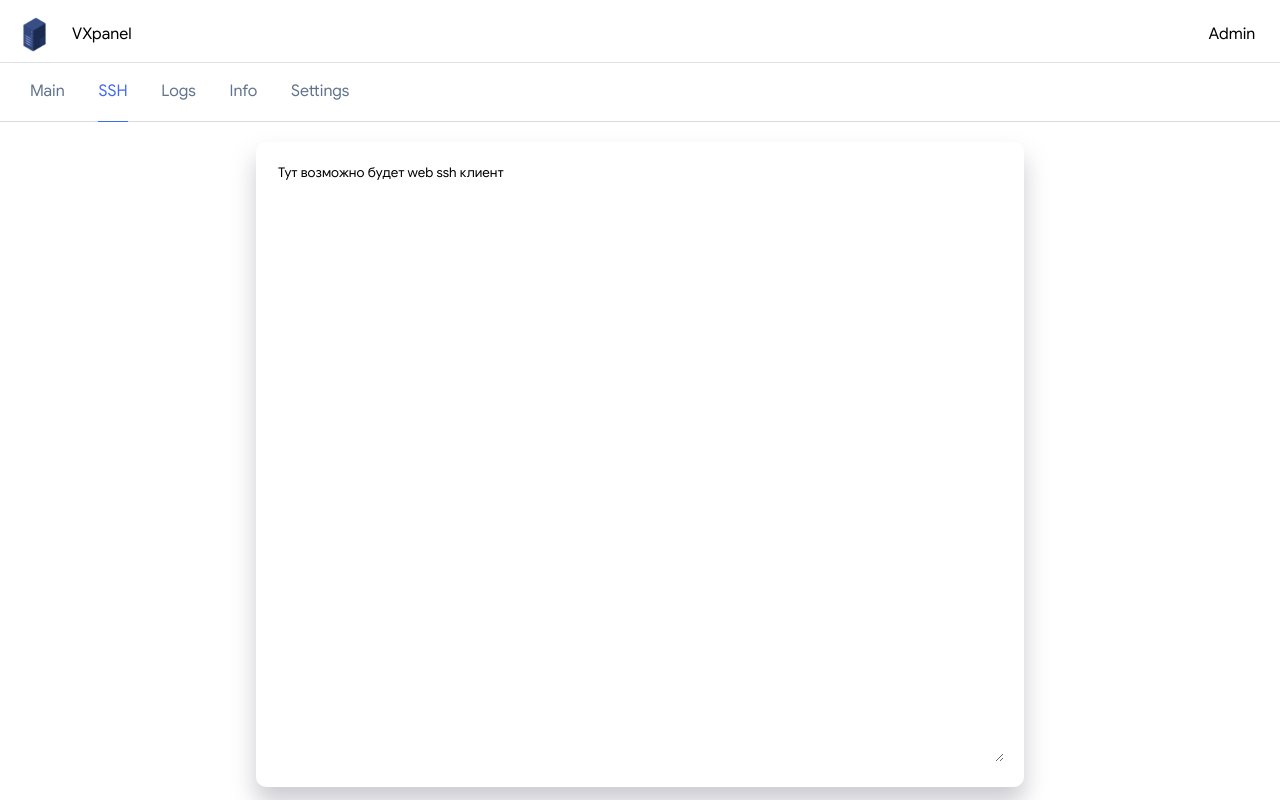
After one commit to vsecoder-old-account/vxpanel, a FastAPI app: template templates/ssh.html in a window 1280 px wide. The commit adds this page. Run offline with FastAPI, Linux system fonts and the light colour scheme; the template is opened without the code that fills it, so the values that code supplies are empty.

Commit message:
Add files via upload

```diff
--- a/app.py
+++ b/app.py
@@ -2,6 +2,7 @@
 import uvicorn
 from fastapi import FastAPI
 from fastapi import Request
+#from fastapi import WebSocket
 from fastapi.staticfiles import StaticFiles
 from starlette.templating import Jinja2Templates
 from starlette.responses import Response
@@ -107,11 +108,11 @@ def home_page(request: Request):
     return templates.TemplateResponse('login.html', {'request': request})
 
 @app.get('/page')
-def panel_page(request: Request):
+def panel_page1(request: Request):
     return templates.TemplateResponse('index.html', {'request': request, 'data': stat()})
 
 @app.get('/info')
-def panel_page(request: Request):
+def panel_page2(request: Request):
     return templates.TemplateResponse('info.html', {'request': request, 'data': stat()})
 
 @app.get('/logs')
@@ -119,19 +120,19 @@ def logs_page(request: Request):
     return templates.TemplateResponse('logs.html', {'request': request, 'data': test()})
 
 @app.get('/settings')
-def panel_page(request: Request):
-    return 'In dev'
+def panel_page3(request: Request):
+    return templates.TemplateResponse('settings.html', {'request': request, 'data': test()})
 
 @app.get('/ssh')
-def panel_page(request: Request):
-    return 'In dev'
+def panel_page4(request: Request):
+    return templates.TemplateResponse('ssh.html', {'request': request, 'data': test()})
 
 @app.get('/api')
-def panel_page(request: Request):
+def panel_page5(request: Request):
     return stat()
 
 @app.get('/test')
-def panel_page(request: Request):
+def panel_page6(request: Request):
     return test()
 
 # Start server
--- a/templates/info.html
+++ b/templates/info.html
@@ -27,7 +27,7 @@
             var data = google.visualization.arrayToDataTable([
             ['Name', '%'],
             ['used', {{ data.memory.used }}],
-            ['free', {{ data.memory.free }}]
+            ['avaliable', {{ data.memory.avaliable }}]
             ]);
         var options = {
             title: 'Memory',
--- /dev/null
+++ b/templates/ssh.html
@@ -0,0 +1,21 @@
+{% extends "base.html" %}
+
+{% block content %}
+    <header>
+        <div class="left"><img src="../static/menu.png"> VXpanel </div>
+        <div class="right">Admin</div>
+    </header>
+    <div class="menu">
+        <div><a href="/page">Main</a></div>
+        <div class="checked"><a href="/ssh">SSH</a></div>
+        <div><a href="/logs">Logs</a></div>
+        <div><a href="/info">Info</a></div>
+        <div><a href="/settings">Settings</a></div>
+    </div>
+    <div class="main">
+        <div class="d">
+            <div class="mobile">Телефон не поддерживает нормальное отображение ssh!</div>
+            <textarea>Тут возможно будет web ssh клиент</textarea>
+        </div>
+    </div>
+{% endblock content %}
```
Also changed, not shown: templates/settings.html (added, +22 -0 lines).
